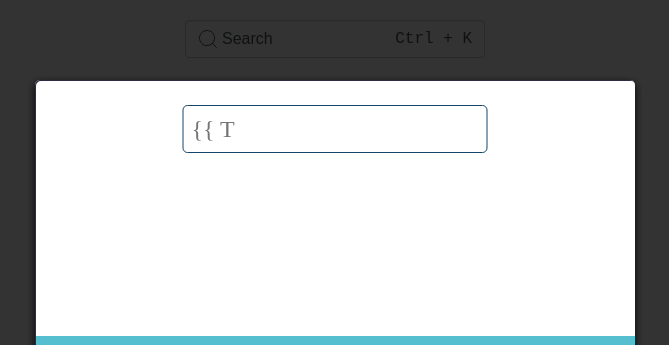
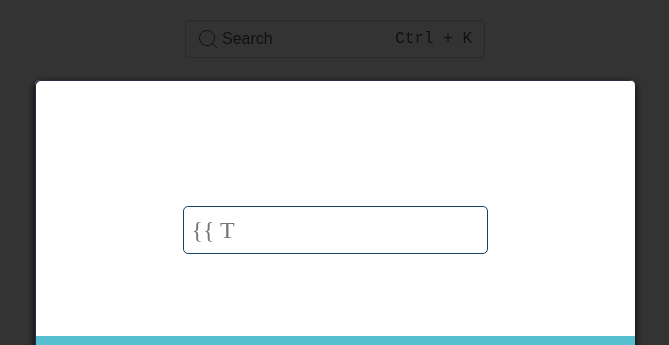
Before and after one commit to svennif/new-clerk-help, a plain HTML site: page index.html in a window 1280 px wide. Both pictures are taken after a click on the button "search". Shown: the top 345 px of the page, without its empty margins (305-974 px from the left). Drawn offline with Linux system fonts and the light colour scheme; grey boxes are pictures that could not be loaded.

Commit message:
super important stuff :)

```diff
--- a/index.html
+++ b/index.html
@@ -85,6 +85,11 @@
                 flex-grow: 1; /* Allow .modal-content to take up remaining space */
             }
 
+            .clerk-instant-search-visible {
+                margin-bottom: 40px;
+                height: auto;
+            }
+
             .modal-wrapper {
                 border-radius: 5px;
                 max-width: 600px;
@@ -126,10 +131,13 @@
             }
 
             .clerk-input-wrapper {
-                position: fixed;
-                top: 0;
+                display: flex;
+                margin-top: 0;
                 padding: 25px;
-                transform: translate(-50%, 0);
+            }
+
+            .clerk-input-wrapper:first-child {
+                margin: 0 auto;
             }
 
             #clerk-search-input {
@@ -182,6 +190,7 @@
                                 <input id="clerk-search-input" type="search" class="td-search__input form-control td-search-input pl-3" placeholder="{{ T "ui_search" }}" aria-label="{{ T "ui_search" }}" autocomplete="off"/>
                             </div>
                         </div>
+                        <span class="clerk" id="clerk-live-search" data-template="@knowledge-live-search" data-instant-search="#clerk-search-input" data-instant-search-suggestions="0" data-instant-search-categories="0" data-instant-search-pages="20" data-instant-search-positioning="off" />
                     </div>
                     <div class="modal-footer">
                         <a class="clerk-link" href="https://clerk.io" target="_blank">
@@ -191,7 +200,6 @@
                     </div>
                 </div>
             </div>
-            <span class="clerk" id="clerk-live-search" data-template="@knowledge-live-search" data-instant-search="#clerk-search-input" data-instant-search-suggestions="0" data-instant-search-categories="0" data-instant-search-pages="20" data-instant-search-positioning="center" />
 
             <script type="text/javascript">
                 (function (w, d) {
@@ -211,16 +219,6 @@
 
                 Clerk("config", {
                     key: "kasbUR8U7kctCTYMF5BquEtllUZJ901E",
-                });
-
-                document.addEventListener("DOMContentLoaded", function () {
-                    const clerkLiveSearch = document.getElementById("clerk-live-search");
-                    const modalContent = document.querySelector(".modal-body");
-
-                    new ResizeObserver(() => {
-                        let clerkHeight = clerkLiveSearch.offsetHeight;
-                        modalContent.style.height = `${clerkHeight + 100}px`;
-                    }).observe(clerkLiveSearch);
                 });
 
                 const modalWrapper = document.querySelector(".modal-wrapper");
```
